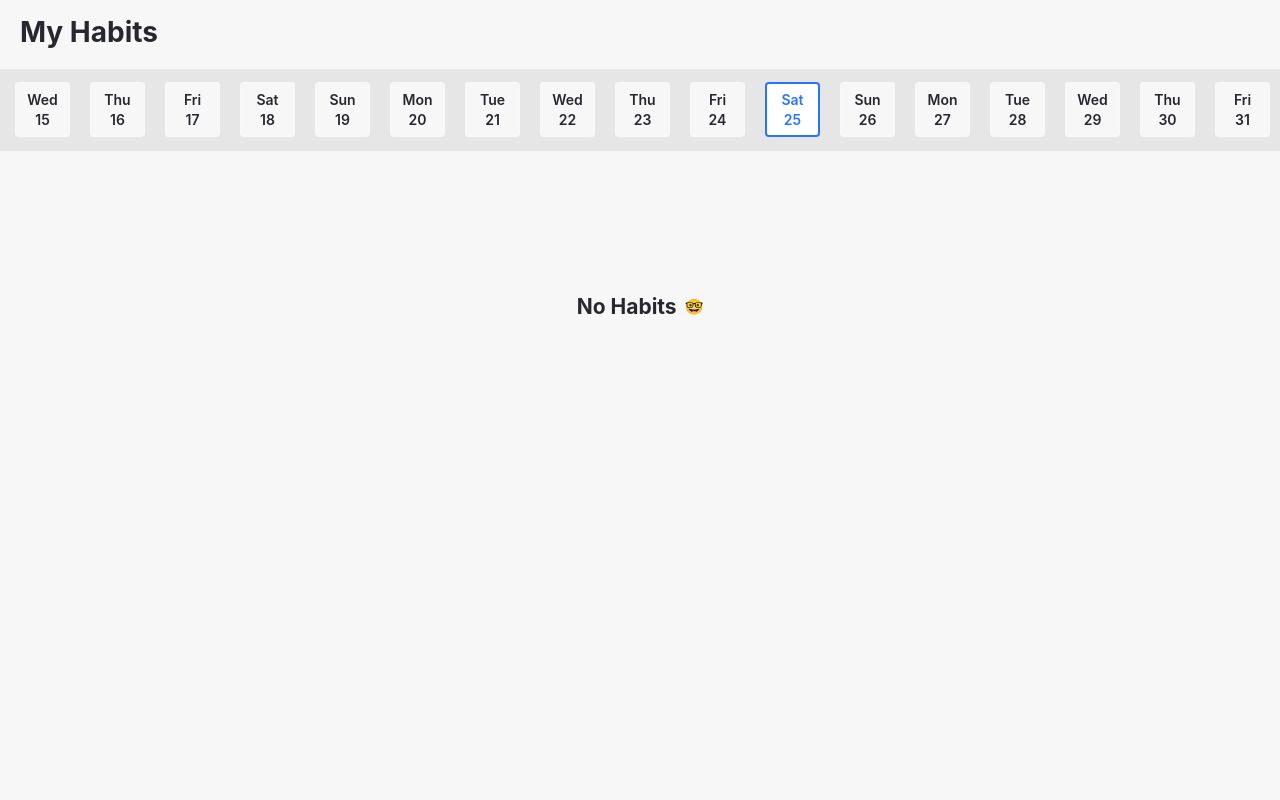
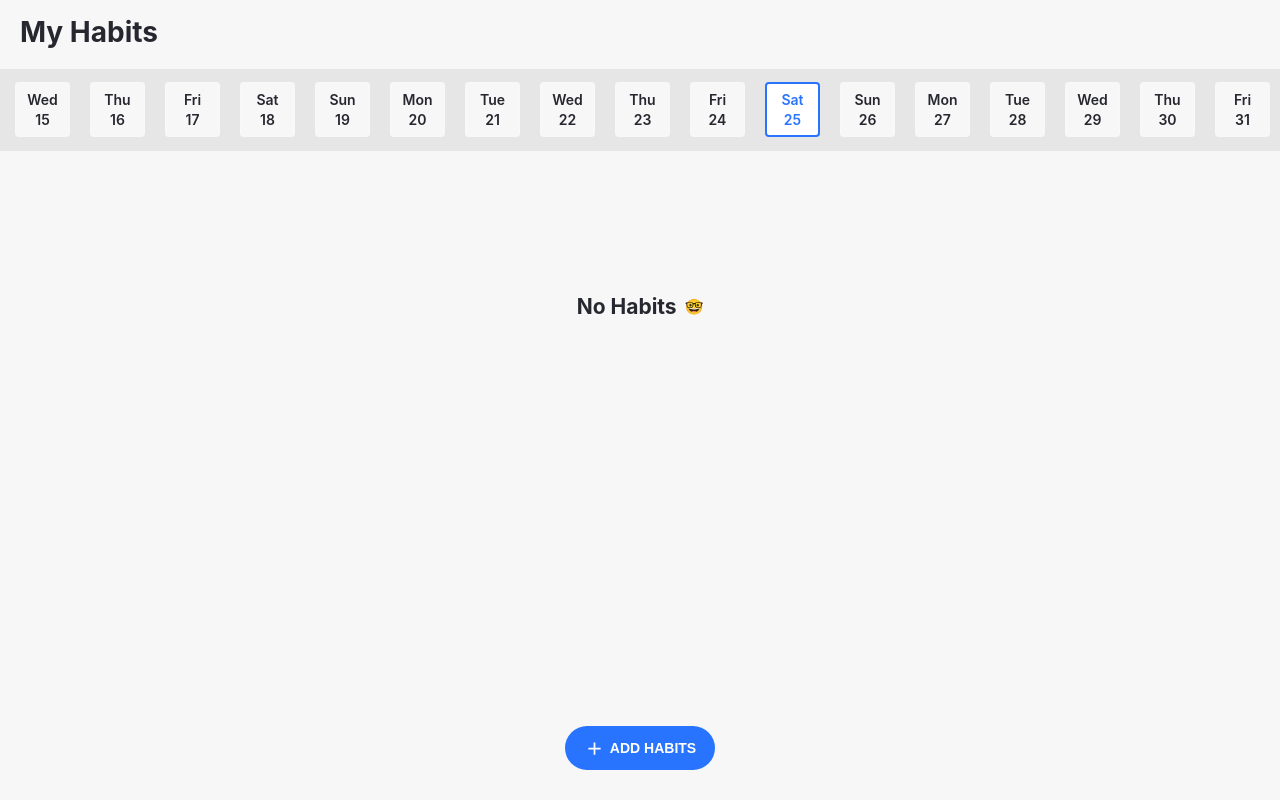
Before and after one commit to gokulkrishh/habits-tracker, a React (Create React App) app: page / in a window 1280 px wide. Built offline with nearby package versions, Linux system fonts and the light colour scheme.

Commit message:
Fixes for button

```diff
--- a/src/App.js
+++ b/src/App.js
@@ -2,6 +2,7 @@ import React, { useState } from 'react'
 import dayjs from 'dayjs'
 import styled, { createGlobalStyle } from 'styled-components'
 
+import AddHabits from './AddHabits'
 import Calender from './Calender'
 import constants from './constants'
 import Habits from './Habits'
@@ -110,6 +111,7 @@ const App = () => {
       <H1> My Habits </H1>
       <Calender onChange={onChange} />
       <Habits selectedDate={selectedDate} />
+      <AddHabits onFormSubmit={() => {}} />
     </div>
   )
 }
--- a/src/Habits/index.js
+++ b/src/Habits/index.js
@@ -3,7 +3,6 @@ import dayjs from 'dayjs'
 import React, { useEffect, useState } from 'react'
 import styled from 'styled-components'
 
-import AddHabits from '../AddHabits'
 import constants from '../constants'
 import TickSVG from './tick.svg'
 
@@ -167,7 +166,7 @@ const Habits = ({ selectedDate }) => {
     }
 
     return (
-      <>
+      <div>
         {habits.map(habit => {
           return (
             <Card key={habit.id} className={!dayjs(selectedDate).isSame(today) ? 'readonly' : ''}>
@@ -195,8 +194,7 @@ const Habits = ({ selectedDate }) => {
             </Card>
           )
         })}
-        <AddHabits onFormSubmit={getHabits} />
-      </>
+      </div>
     )
   }
 
```
